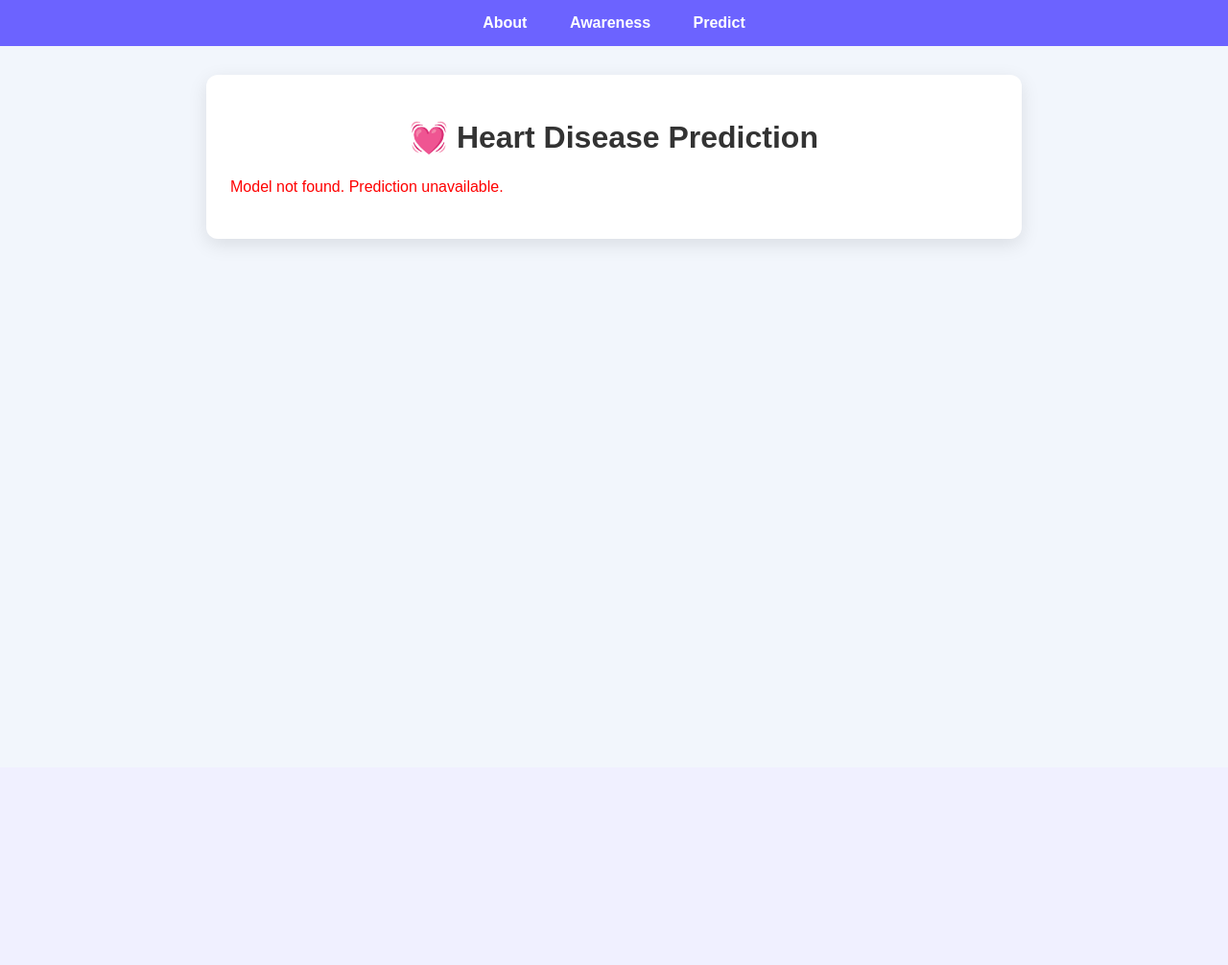
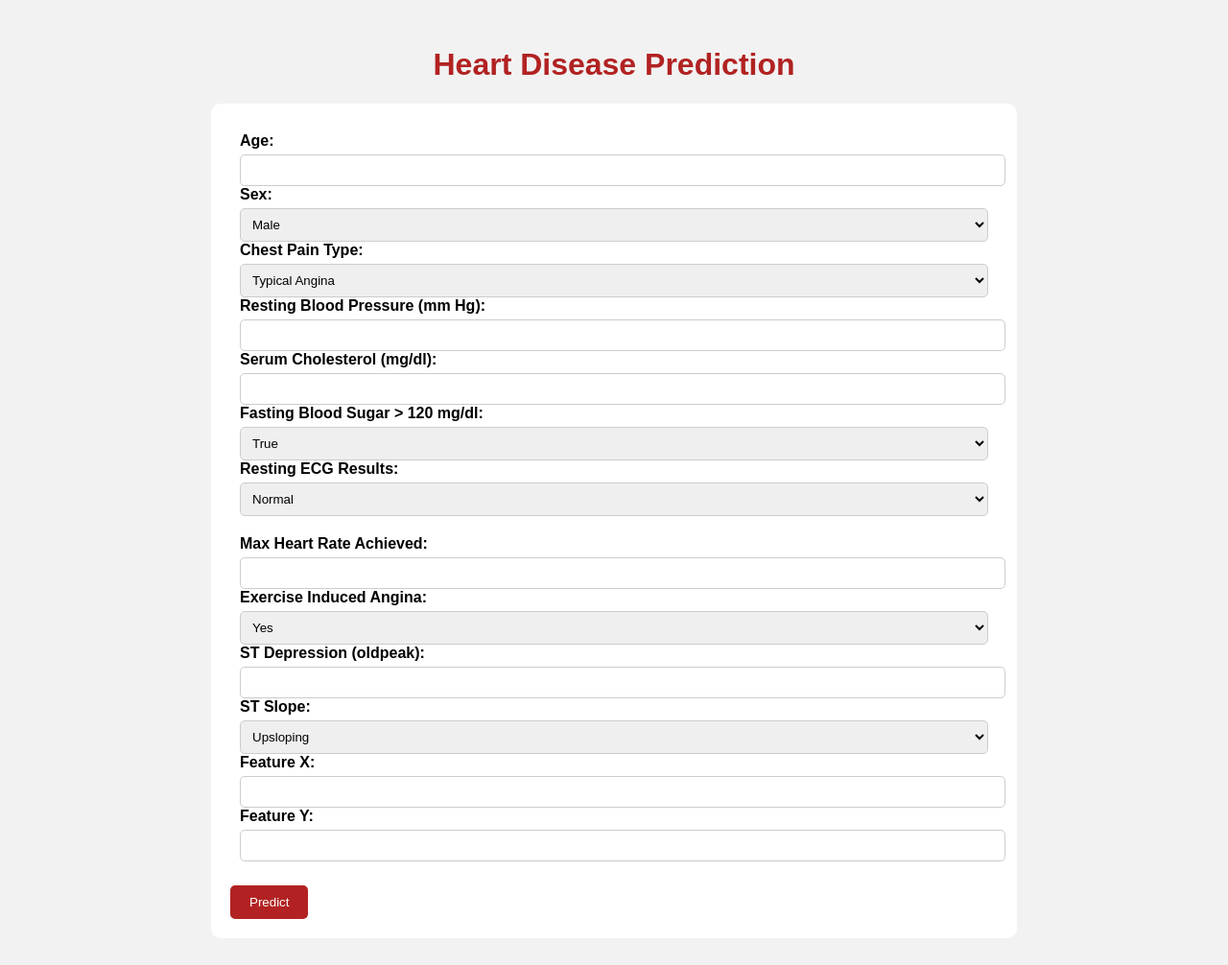
Before and after one commit to vedantbacche-boop/heart-disease-predictor3, a Flask app: page / in a window 1280 px wide. Shown: the whole page at 96% size. Before the commit the page ends 258 px from the top, so only its background shows below. Run offline with Flask 3, Linux system fonts and the light colour scheme; parts of the project's set-up code (start-up, migrations or seed data) failed here and were passed over.

Commit message:
Add files via upload

```diff
--- a/templates/predict.html
+++ b/templates/predict.html
@@ -1,108 +1,94 @@
-{% extends "base.html" %}
-{% block content %}
-<h1>💓 Heart Disease Prediction</h1>
+<!DOCTYPE html>
+<html lang="en">
+<head>
+    <meta charset="UTF-8">
+    <title>Heart Disease Prediction</title>
+    <style>
+        body { font-family: Arial, sans-serif; background-color: #f2f2f2; padding: 20px; }
+        h1 { text-align: center; color: #b22222; }
+        form { max-width: 800px; margin: auto; background: white; padding: 20px; border-radius: 10px; }
+        .row { display: flex; flex-wrap: wrap; margin-bottom: 15px; }
+        .column { flex: 50%; padding: 10px; }
+        label { font-weight: bold; display: block; margin-bottom: 5px; }
+        input, select { width: 100%; padding: 8px; border-radius: 5px; border: 1px solid #ccc; }
+        button { background-color: #b22222; color: white; padding: 10px 20px; border: none; border-radius: 5px; cursor: pointer; }
+        button:hover { background-color: #8b0000; }
+        .result { text-align: center; margin-top: 20px; font-size: 1.2em; font-weight: bold; color: #333; }
+    </style>
+</head>
+<body>
+    <h1>Heart Disease Prediction</h1>
+    <form action="/predict" method="POST">
+        <div class="row">
+            <div class="column">
+                <label>Age:</label>
+                <input type="number" step="any" name="age" required>
 
-{% if not model %}
-<p style="color:red;">Model not found. Prediction unavailable.</p>
-{% else %}
-<form method="POST">
-
-    <!-- Age -->
-    <div>
-        <label>Age:</label>
-        <input type="number" name="age" step="1" min="1" required>
-    </div>
-
-    <!-- Sex -->
-    <div>
                 <label>Sex:</label>
                 <select name="sex" required>
+                    <option value="1">Male</option>
                     <option value="0">Female</option>
-            <option value="1">Male</option>
                 </select>
-    </div>
 
-    <!-- Chest Pain type (cp) -->
-    <div>
-        <label>Chest Pain type:</label>
+                <label>Chest Pain Type:</label>
                 <select name="cp" required>
                     <option value="0">Typical Angina</option>
                     <option value="1">Atypical Angina</option>
                     <option value="2">Non-anginal Pain</option>
                     <option value="3">Asymptomatic</option>
                 </select>
-    </div>
 
-    <!-- Resting BP -->
-    <div>
-        <label>Resting BP (mm Hg):</label>
-        <input type="number" name="trestbps" step="1" required>
-    </div>
+                <label>Resting Blood Pressure (mm Hg):</label>
+                <input type="number" step="any" name="trestbps" required>
 
-    <!-- Cholesterol -->
-    <div>
-        <label>Cholesterol (mg/dl):</label>
-        <input type="number" name="chol" step="1" required>
-    </div>
+                <label>Serum Cholesterol (mg/dl):</label>
+                <input type="number" step="any" name="chol" required>
 
-    <!-- Fasting blood sugar -->
-    <div>
-        <label>Fasting blood sugar > 120 mg/dl:</label>
+                <label>Fasting Blood Sugar > 120 mg/dl:</label>
                 <select name="fbs" required>
+                    <option value="1">True</option>
                     <option value="0">False</option>
-            <option value="1">True</option>
+                </select>
+
+                <label>Resting ECG Results:</label>
+                <select name="restecg" required>
+                    <option value="0">Normal</option>
+                    <option value="1">ST-T Abnormality</option>
+                    <option value="2">Left Ventricular Hypertrophy</option>
                 </select>
             </div>
+            <div class="column">
+                <label>Max Heart Rate Achieved:</label>
+                <input type="number" step="any" name="thalach" required>
 
-    <!-- Resting ECG -->
-    <div>
-        <label>Resting ECG:</label>
-        <select name="restecg" required>
-            <option value="0">Normal</option>
-            <option value="1">ST-T wave abnormality</option>
-            <option value="2">Left ventricular hypertrophy</option>
+                <label>Exercise Induced Angina:</label>
+                <select name="exang" required>
+                    <option value="1">Yes</option>
+                    <option value="0">No</option>
                 </select>
-    </div>
 
-    <!-- Max heart rate achieved -->
-    <div>
-        <label>Max heart rate achieved:</label>
-        <input type="number" name="thalach" step="1" required>
-    </div>
+                <label>ST Depression (oldpeak):</label>
+                <input type="number" step="any" name="oldpeak" required>
 
-    <!-- Exercise induced angina -->
-    <div>
-        <label>Exercise induced angina:</label>
-        <select name="exang" required>
-            <option value="0">No</option>
-            <option value="1">Yes</option>
-        </select>
-    </div>
-
-    <!-- ST depression -->
-    <div>
-        <label>ST depression:</label>
-        <input type="number" name="oldpeak" step="0.1" required>
-    </div>
-
-    <!-- Slope -->
-    <div>
-        <label>Slope of ST segment:</label>
+                <label>ST Slope:</label>
                 <select name="slope" required>
                     <option value="0">Upsloping</option>
                     <option value="1">Flat</option>
                     <option value="2">Downsloping</option>
                 </select>
+
+                <label>Feature X:</label>
+                <input type="number" step="any" name="featureX" required>
+
+                <label>Feature Y:</label>
+                <input type="number" step="any" name="featureY" required>
             </div>
+        </div>
+        <button type="submit">Predict</button>
+    </form>
 
-    <input type="submit" value="Predict">
-</form>
+    {% if prediction_text %}
+        <div class="result">{{ prediction_text }}</div>
     {% endif %}
-
-{% if prediction %}
-<div class="prediction" style="color: {% if prediction=='Heart disease detected' %}red{% else %}green{% endif %};">
-    {{ prediction }}
-</div>
-{% endif %}
-
-{% endblock %}
+</body>
+</html>
```
Lines whose indentation alone changed are shown as unchanged.
